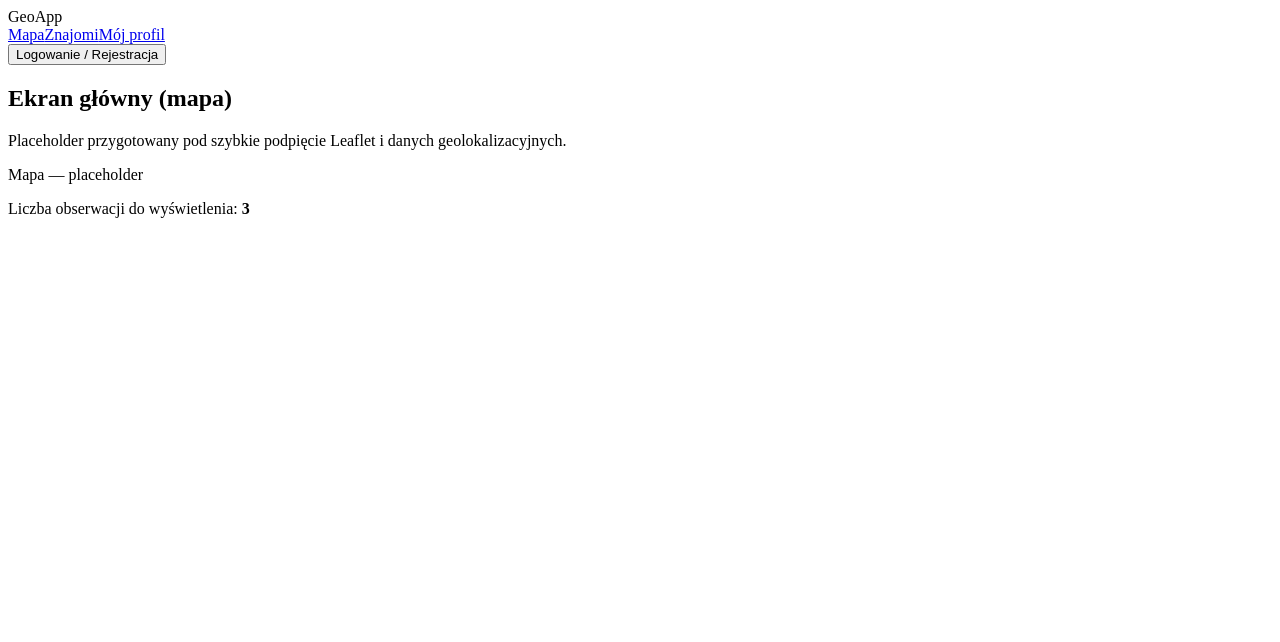
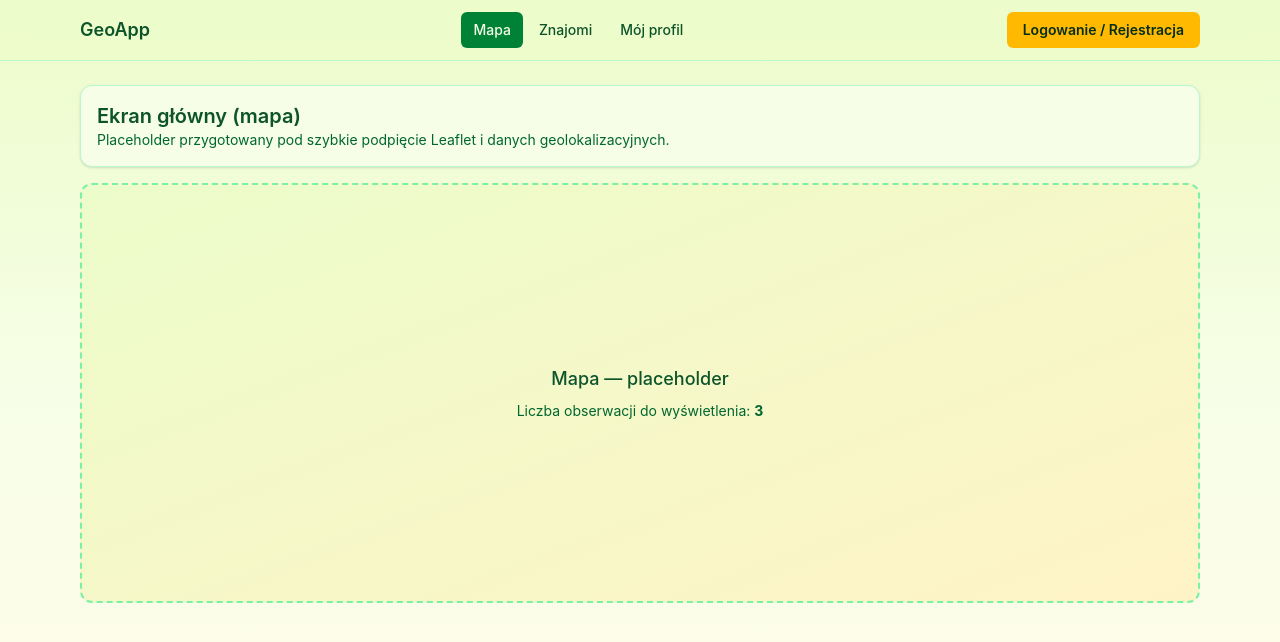
Before and after one commit to JakubHaran1/animal_tracking, a React (Vite) app in the folder frontend/: page / in a window 1280 px wide. Shown: the top 642 px of the page. Built offline with nearby package versions, Linux system fonts and the light colour scheme; no server answers.

Commit message:
style: update UI components with new color scheme and improved accessibility

```diff
--- a/frontend/src/components/friends/FriendsList.tsx
+++ b/frontend/src/components/friends/FriendsList.tsx
@@ -9,7 +9,7 @@ interface FriendsListProps {
 export function FriendsList({ friends, onRemove, onOpenProfile }: FriendsListProps) {
   if (friends.length === 0) {
     return (
-      <div className="rounded-xl border border-slate-200 bg-white p-6 text-sm text-slate-600 shadow-sm">
+      <div className="rounded-xl border border-green-200 bg-lime-50 p-6 text-sm text-green-800 shadow-sm">
         Brak znajomych na liście.
       </div>
     );
@@ -20,11 +20,11 @@ export function FriendsList({ friends, onRemove, onOpenProfile }: FriendsListPro
       {friends.map((friend) => (
         <li
           key={friend.id}
-          className="flex flex-col gap-3 rounded-xl border border-slate-200 bg-white p-4 shadow-sm sm:flex-row sm:items-center sm:justify-between"
+          className="flex flex-col gap-3 rounded-xl border border-green-200 bg-lime-50 p-4 shadow-sm sm:flex-row sm:items-center sm:justify-between"
         >
           <div>
-            <p className="font-medium text-slate-900">{friend.name}</p>
-            <p className="text-sm text-slate-600">
+            <p className="font-medium text-green-900">{friend.name}</p>
+            <p className="text-sm text-green-800">
               Wspólne obserwacje: {friend.mutualObservations}
             </p>
           </div>
@@ -33,14 +33,14 @@ export function FriendsList({ friends, onRemove, onOpenProfile }: FriendsListPro
             <button
               type="button"
               onClick={() => onOpenProfile()}
-              className="rounded-md bg-slate-200 px-3 py-2 text-sm font-medium text-slate-900 transition hover:bg-slate-300"
+              className="rounded-md bg-green-700 px-3 py-2 text-sm font-medium text-lime-50 transition hover:bg-green-600"
             >
               Przejdź do profilu
             </button>
             <button
               type="button"
               onClick={() => onRemove(friend.id)}
-              className="rounded-md bg-red-600 px-3 py-2 text-sm font-medium text-white transition hover:bg-red-500"
+              className="rounded-md bg-amber-400 px-3 py-2 text-sm font-semibold text-green-950 transition hover:bg-amber-300"
             >
               Usuń znajomego
             </button>
--- a/frontend/src/components/layout/AppLayout.tsx
+++ b/frontend/src/components/layout/AppLayout.tsx
@@ -10,7 +10,7 @@ export function AppLayout({ children }: AppLayoutProps) {
   const { isAuthenticated, toggleAuth } = useAuth();
 
   return (
-    <div className="min-h-screen bg-slate-50">
+    <div className="min-h-screen bg-gradient-to-b from-lime-100 via-lime-50 to-amber-50">
       <Navbar isAuthenticated={isAuthenticated} onAuthToggle={toggleAuth} />
       <main className="mx-auto w-full max-w-6xl px-4 py-6">{children}</main>
     </div>
--- a/frontend/src/components/layout/Navbar.tsx
+++ b/frontend/src/components/layout/Navbar.tsx
@@ -8,15 +8,15 @@ interface NavbarProps {
 const navLinkClassName = ({ isActive }: { isActive: boolean }) =>
   [
     "rounded-md px-3 py-2 text-sm font-medium transition",
-    isActive ? "bg-slate-900 text-white" : "text-slate-700 hover:bg-slate-200",
+    isActive ? "bg-green-700 text-lime-50" : "text-green-900 hover:bg-lime-200",
   ].join(" ");
 
 export function Navbar({ isAuthenticated, onAuthToggle }: NavbarProps) {
   return (
-    <header className="sticky top-0 z-20 border-b border-slate-200 bg-white/95 backdrop-blur">
+    <header className="sticky top-0 z-20 border-b border-green-200 bg-lime-100/95 backdrop-blur">
       <div className="mx-auto flex w-full max-w-6xl items-center justify-between px-4 py-3">
         <div className="flex items-center gap-2">
-          <span className="text-lg font-semibold text-slate-900">GeoApp</span>
+          <span className="text-lg font-semibold text-green-900">GeoApp</span>
         </div>
 
         <nav className="flex items-center gap-1">
@@ -34,7 +34,7 @@ export function Navbar({ isAuthenticated, onAuthToggle }: NavbarProps) {
         <button
           type="button"
           onClick={onAuthToggle}
-          className="rounded-md bg-slate-900 px-4 py-2 text-sm font-medium text-white transition hover:bg-slate-700"
+          className="rounded-md bg-amber-400 px-4 py-2 text-sm font-semibold text-green-950 transition hover:bg-amber-300"
         >
           {isAuthenticated ? "Wyloguj" : "Logowanie / Rejestracja"}
         </button>
--- a/frontend/src/components/map/MapPlaceholder.tsx
+++ b/frontend/src/components/map/MapPlaceholder.tsx
@@ -7,17 +7,17 @@ interface MapPlaceholderProps {
 export function MapPlaceholder({ observations }: MapPlaceholderProps) {
   return (
     <section className="space-y-4">
-      <div className="rounded-xl border border-slate-200 bg-white p-4 shadow-sm">
-        <h1 className="text-xl font-semibold text-slate-900">Ekran główny (mapa)</h1>
-        <p className="text-sm text-slate-600">
+      <div className="rounded-xl border border-green-200 bg-lime-50 p-4 shadow-sm">
+        <h1 className="text-xl font-semibold text-green-900">Ekran główny (mapa)</h1>
+        <p className="text-sm text-green-800">
           Placeholder przygotowany pod szybkie podpięcie Leaflet i danych geolokalizacyjnych.
         </p>
       </div>
 
-      <div className="flex h-[420px] items-center justify-center rounded-xl border-2 border-dashed border-slate-300 bg-slate-100 text-center">
+      <div className="flex h-[420px] items-center justify-center rounded-xl border-2 border-dashed border-green-300 bg-gradient-to-br from-lime-100 to-amber-100 text-center">
         <div className="space-y-2 px-4">
-          <p className="text-lg font-medium text-slate-800">Mapa — placeholder</p>
-          <p className="text-sm text-slate-600">
+          <p className="text-lg font-medium text-green-900">Mapa — placeholder</p>
+          <p className="text-sm text-green-800">
             Liczba obserwacji do wyświetlenia: <strong>{observations.length}</strong>
           </p>
         </div>
--- a/frontend/src/components/profile/ProfileCard.tsx
+++ b/frontend/src/components/profile/ProfileCard.tsx
@@ -6,24 +6,24 @@ interface ProfileCardProps {
 
 export function ProfileCard({ user }: ProfileCardProps) {
   return (
-    <section className="rounded-xl border border-slate-200 bg-white p-6 shadow-sm">
-      <h1 className="mb-4 text-xl font-semibold text-slate-900">Mój profil</h1>
+    <section className="rounded-xl border border-green-200 bg-lime-50 p-6 shadow-sm">
+      <h1 className="mb-4 text-xl font-semibold text-green-900">Mój profil</h1>
       <dl className="space-y-3 text-sm">
         <div>
-          <dt className="font-medium text-slate-600">Nazwa użytkownika</dt>
-          <dd className="text-slate-900">{user.username}</dd>
+          <dt className="font-medium text-green-800">Nazwa użytkownika</dt>
+          <dd className="text-green-950">{user.username}</dd>
         </div>
         <div>
-          <dt className="font-medium text-slate-600">Email</dt>
-          <dd className="text-slate-900">{user.email}</dd>
+          <dt className="font-medium text-green-800">Email</dt>
+          <dd className="text-green-950">{user.email}</dd>
         </div>
         <div>
-          <dt className="font-medium text-slate-600">Miasto</dt>
-          <dd className="text-slate-900">{user.city}</dd>
+          <dt className="font-medium text-green-800">Miasto</dt>
+          <dd className="text-green-950">{user.city}</dd>
         </div>
         <div>
-          <dt className="font-medium text-slate-600">Dołączono</dt>
-          <dd className="text-slate-900">{user.joinedAt}</dd>
+          <dt className="font-medium text-green-800">Dołączono</dt>
+          <dd className="text-green-950">{user.joinedAt}</dd>
         </div>
       </dl>
     </section>
--- a/frontend/src/index.css
+++ b/frontend/src/index.css
@@ -0,0 +1,9 @@
+@import "tailwindcss";
+
+body {
+	@apply bg-lime-50 text-green-950 antialiased;
+}
+
+#root {
+	@apply min-h-screen;
+}
--- a/frontend/src/pages/FriendsPage.tsx
+++ b/frontend/src/pages/FriendsPage.tsx
@@ -23,9 +23,9 @@ export function FriendsPage() {
 
   return (
     <section className="space-y-4">
-      <div className="rounded-xl border border-slate-200 bg-white p-4 shadow-sm">
-        <h1 className="text-xl font-semibold text-slate-900">Znajomi</h1>
-        <p className="text-sm text-slate-600">Lista znajomych i podstawowe akcje.</p>
+      <div className="rounded-xl border border-green-200 bg-lime-50 p-4 shadow-sm">
+        <h1 className="text-xl font-semibold text-green-900">Znajomi</h1>
+        <p className="text-sm text-green-800">Lista znajomych i podstawowe akcje.</p>
       </div>
       <FriendsList
         friends={friends}
--- a/frontend/src/pages/ProfilePage.tsx
+++ b/frontend/src/pages/ProfilePage.tsx
@@ -12,7 +12,7 @@ export function ProfilePage() {
 
   if (!user) {
     return (
-      <div className="rounded-xl border border-slate-200 bg-white p-6 text-sm text-slate-600 shadow-sm">
+      <div className="rounded-xl border border-green-200 bg-lime-50 p-6 text-sm text-green-800 shadow-sm">
         Ładowanie profilu...
       </div>
     );
```
